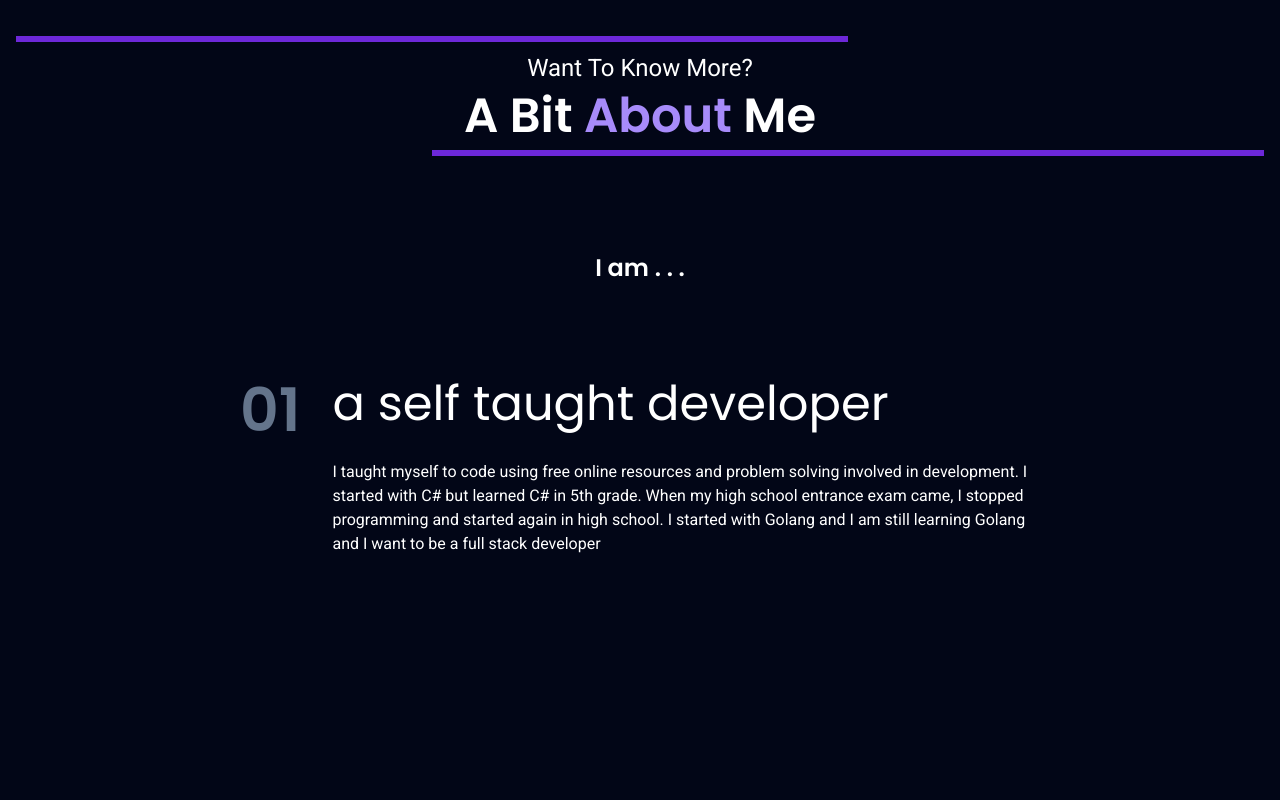
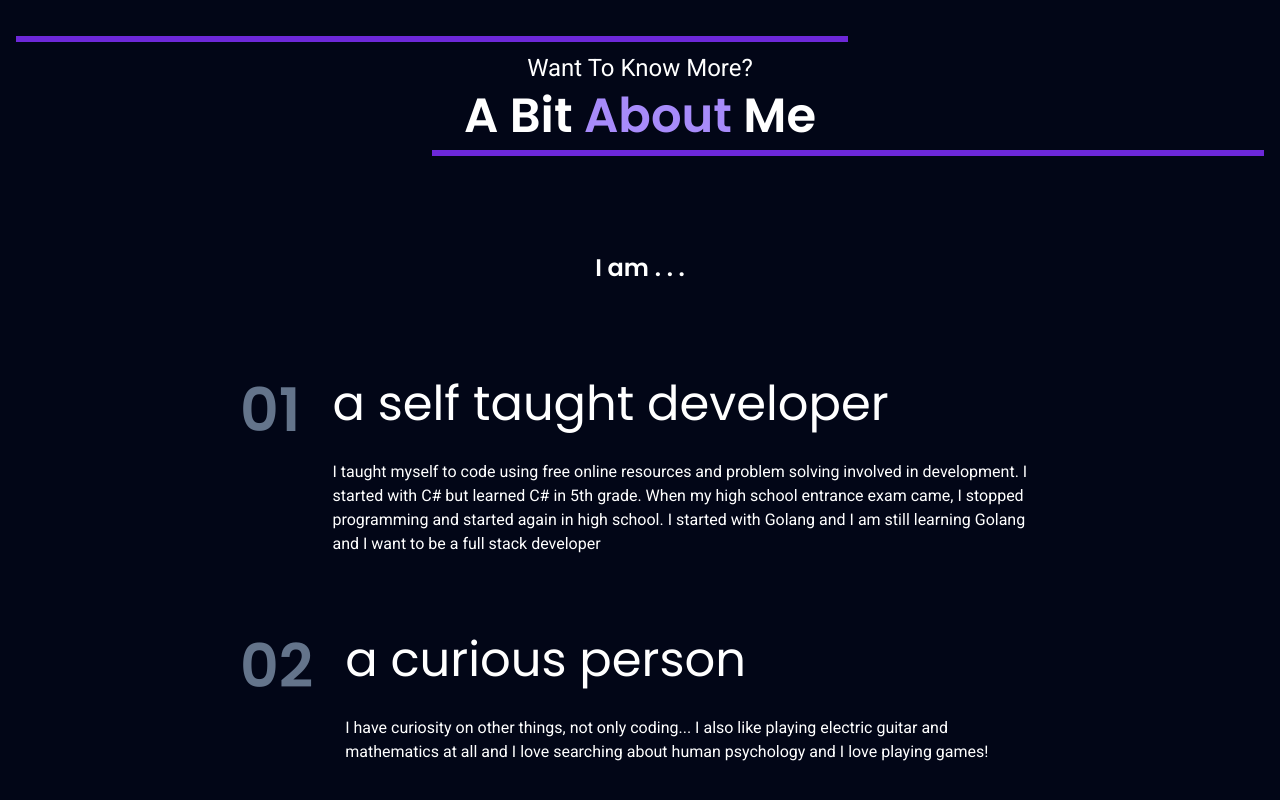
Before and after one commit to temidaradev/temidara.dev, a SvelteKit app: page / in a window 1280 px wide. Shown: the part 1344-2144 px from the top of the page. Before the commit the page ends 2044 px from the top, so only its background shows below. Built offline with nearby package versions, Linux system fonts and the light colour scheme.

Commit message:
hobbies?

```diff
--- a/src/components/Main.svelte
+++ b/src/components/Main.svelte
@@ -25,6 +25,11 @@
       name: "a self taught developer",
       description:
         "I taught myself to code using free online resources and problem solving involved in development. I started with C# but learned C# in 5th grade. When my high school entrance exam came, I stopped programming and started again in high school. I started with Golang and I am still learning Golang and I want to be a full stack developer",
+    },
+    {
+      name: "a curious person",
+      description:
+        "I have curiosity on other things, not only coding... I also like playing electric guitar and mathematics at all and I love searching about human psychology and I love playing games!",
     },
   ];
 
```
